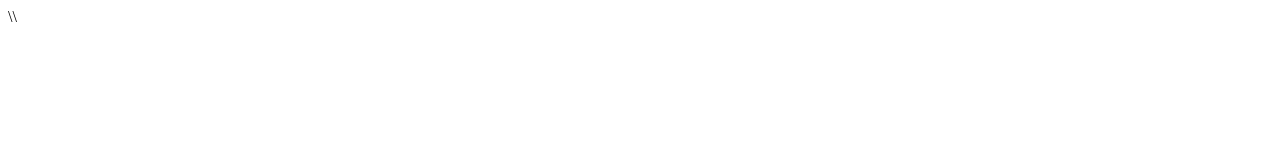
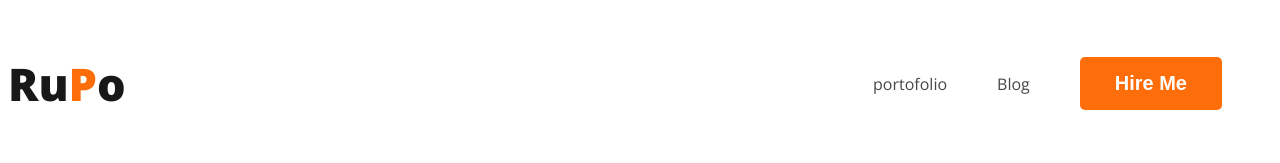
Before and after one commit to rupo778/webdevelopment, a plain HTML site: page index.html in a window 1280 px wide. Drawn offline with nearby package versions, Linux system fonts and the light colour scheme.

Commit message:
added nav

```diff
--- a/index.html
+++ b/index.html
@@ -4,13 +4,30 @@
     <meta charset="UTF-8">
     <meta name="viewport" content="width=device-width, initial-scale=1.0">
     <title>Web developer portofolio</title>
+    <link rel="preconnect" href="https://fonts.googleapis.com">
+    <link rel="preconnect" href="https://fonts.gstatic.com" crossorigin>
+    <link href="https://fonts.googleapis.com/css2?family=Open+Sans:ital,wght@0,400;0,700;0,800;1,800&display=swap" rel="stylesheet">
+
+
+<link rel="stylesheet" href="styles/portofolio.css">
+
 </head>
 <body>
  <header>
+       <nav>
+           <h3 class="nav-tittle">Ru<span class="text-primary">P</span>o</h3>
+           <ul>
+              <li><a href="">portofolio</a></li>
+              <li><a href="">Blog </a> </li>
+              <li><button class="btn-primary">Hire Me</button>
+            </li>
+            </ul>
+
+       </nav>
 
  </header>
 <main>
-    \\
+
 </main>
 <footer>
 
--- /dev/null
+++ b/styles/portofolio.css
@@ -0,0 +1,44 @@
+/* common shared styles */
+body{
+    font-family: 'Open Sans', sans-serif;
+}
+.text-primary{
+    color: #fd6e0a;
+}
+.btn-primary{
+    background: #fd6e0a;
+    border-radius: 5px;
+    border: 0;
+    color: white;
+    font-size: 20px;
+    font-weight: 700;
+    padding: 15px 35px;
+
+}
+
+/* nave related styles */
+nav{
+    display: flex;
+    justify-content: space-between;
+    align-items: center;
+}
+.nav-tittle{
+    color: #181818;
+    font-size: 45px;
+    font-weight: 800;
+
+}
+nav > ul {
+    display: flex;
+    align-items: center;
+}
+nav li {
+    list-style: none;
+    margin-right: 50px;
+}
+nav a{
+    text-decoration: none;
+    color: #474747;
+}
+
+}
```
